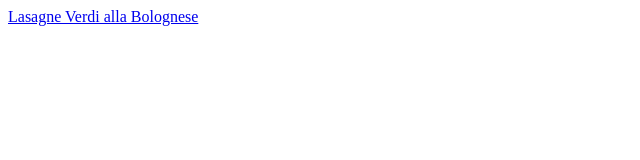
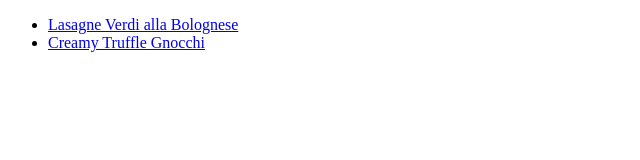
Before and after one commit to ElenaJordan/RecipeTestSite, a plain HTML site: page index.html in a window 1280 px wide. Shown: the whole page, without its empty margins (0-640 px from the left). Drawn offline with Linux system fonts and the light colour scheme.

Commit message:
added links to truffle gnocchi recipe

```diff
--- a/index.html
+++ b/index.html
@@ -7,6 +7,10 @@
     <title>Document</title>
 </head>
 <body>
-    <a href="Recipes/lasagne.html">Lasagne Verdi alla Bolognese</a>
+    <ul>
+        <li><a href="Recipes/lasagne.html">Lasagne Verdi alla Bolognese</a></li>
+        <li><a href="Recipes/creamyTruffleGnocchi.html">Creamy Truffle Gnocchi</a></li>
+    </ul>
+
 </body>
 </html>
```
